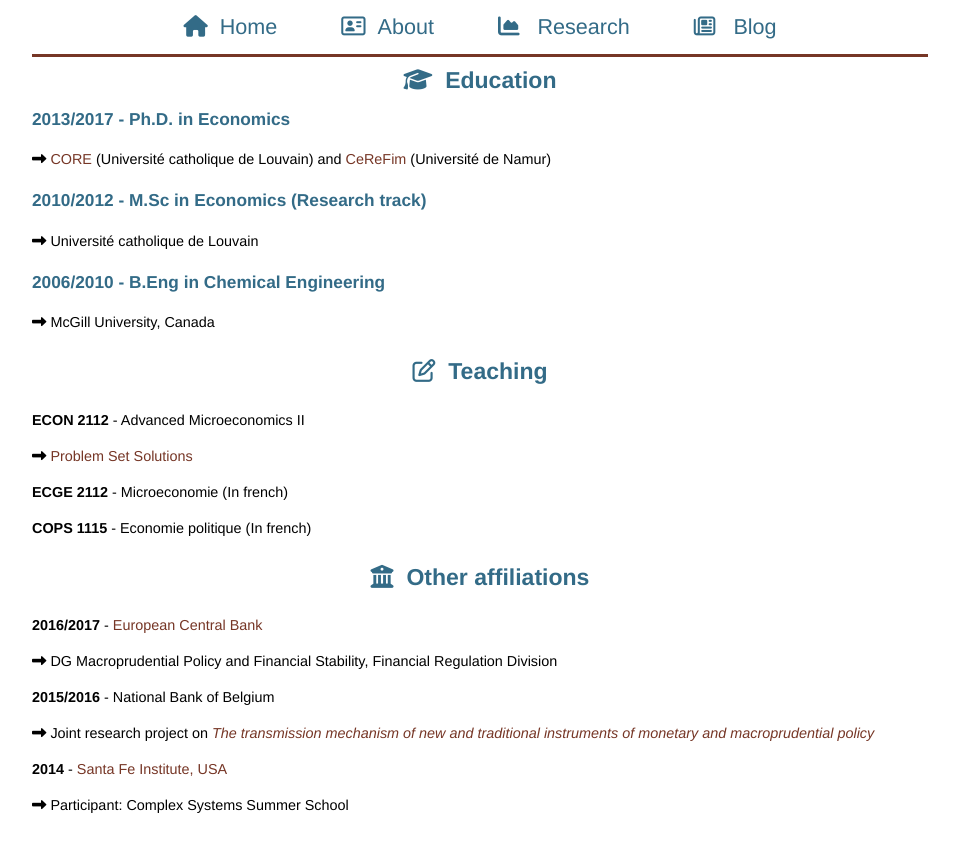
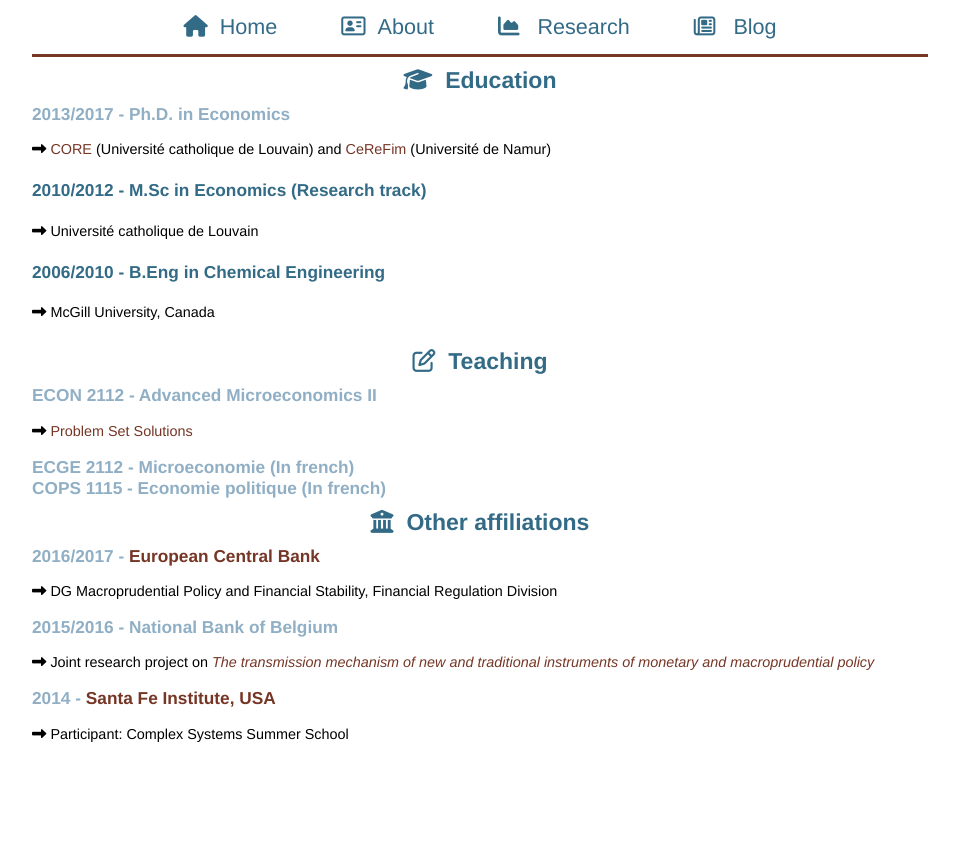
Before and after one commit to nscholtes/nscholtes.github.io, a Jekyll site: the page built from about.html, in a window 1280 px wide. Shown: the top 852 px of the page, without its empty margins (160-1119 px from the left). Built offline with Jekyll 4.4.1, drawn with Linux system fonts in a browser that asks for light colours; nearby versions of some CDN libraries.

Commit message:
Update about.html

```diff
--- a/about.html
+++ b/about.html
@@ -4,7 +4,7 @@ title: Nicolas K. Scholtes
 ---
 
 <h2 align="left"><i class="fa fa-graduation-cap"></i>&nbsp Education</h2>
-<h3>2013/2017 - Ph.D. in Economics</h3>
+<h4>2013/2017 - Ph.D. in Economics</h3>
 	<p><i class="fa fa-long-arrow-right" aria-hidden="true"></i>
 <a href="https://uclouvain.be/fr/node/4474">CORE</a> (Université catholique de Louvain) and <a href="https://www.unamur.be/en/eco/business-administration/cerefim">CeReFim</a> (Université de Namur)</p>
 	<h3>2010/2012 - M.Sc in Economics (Research track)</h3>
@@ -16,19 +16,19 @@ McGill University, Canada</p>
 
 
 <h2 align="left"><i class="fa fa-pencil-square-o"></i>&nbsp Teaching</h2>
-	<p> <b>ECON 2112</b> - Advanced Microeconomics II</p>
-<p> <i class="fa fa-long-arrow-right" aria-hidden="true"></i>
- <a href="docs/Advanced Microeconomics Problem Sets.pdf">Problem Set Solutions</a></p>
-	<p> <b>ECGE 2112</b> - Microeconomie (In french)</p>
-	<p> <b>COPS 1115</b> - Economie politique (In french) </p>
+	<h4>ECON 2112 - Advanced Microeconomics II</h4>
+		<p> <i class="fa fa-long-arrow-right" aria-hidden="true"></i>
+ 		<a href="docs/Advanced Microeconomics Problem Sets.pdf">Problem Set Solutions</a></p>
+	<h4>ECGE 2112 - Microeconomie (In french)</h4>
+	<h4>COPS 1115 - Economie politique (In french) </h4>
 
 <h2 align="left"><i class="fa fa-university"></i>&nbsp Other affiliations</h2>
-	<p> <b>2016/2017</b> - <a href="https://www.esrb.europa.eu/home/html/index.en.html">European Central Bank</a></p>
+	<h4>2016/2017 - <a href="https://www.esrb.europa.eu/home/html/index.en.html">European Central Bank</a></h4>
 		<p> <i class="fa fa-long-arrow-right" aria-hidden="true"></i>
 DG Macroprudential Policy and Financial Stability, Financial Regulation Division</p>
-	<p> <b>2015/2016</b> - National Bank of Belgium</p>
+	<h4>2015/2016 - National Bank of Belgium</h4>
 		<p> <i class="fa fa-long-arrow-right" aria-hidden="true"></i>
 Joint research project on <a href="https://www.nbb.be/en/publications-and-research/research-cooperation			/conference/international-conference-2016-transmission"><i>The transmission mechanism of new and traditional instruments 		of monetary and macroprudential policy </i></a></p>
-	<p> <b>2014</b> - <a href="https://santafe.edu/">Santa Fe Institute, USA</a></p>
+	<h4>2014 - <a href="https://santafe.edu/">Santa Fe Institute, USA</a></h4>
 		<p> <i class="fa fa-long-arrow-right" aria-hidden="true"></i>
 Participant: Complex Systems Summer School</p>
```
